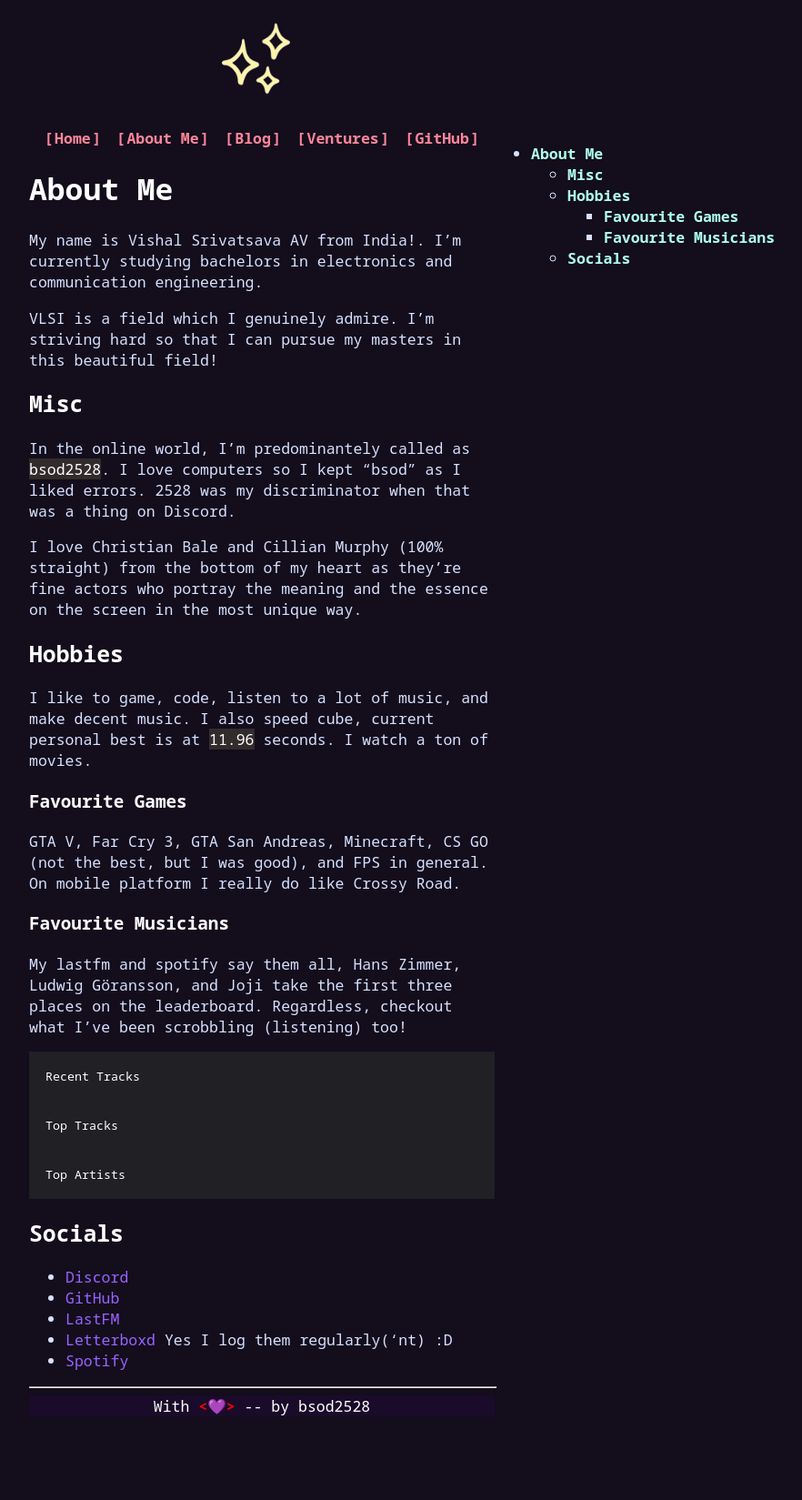
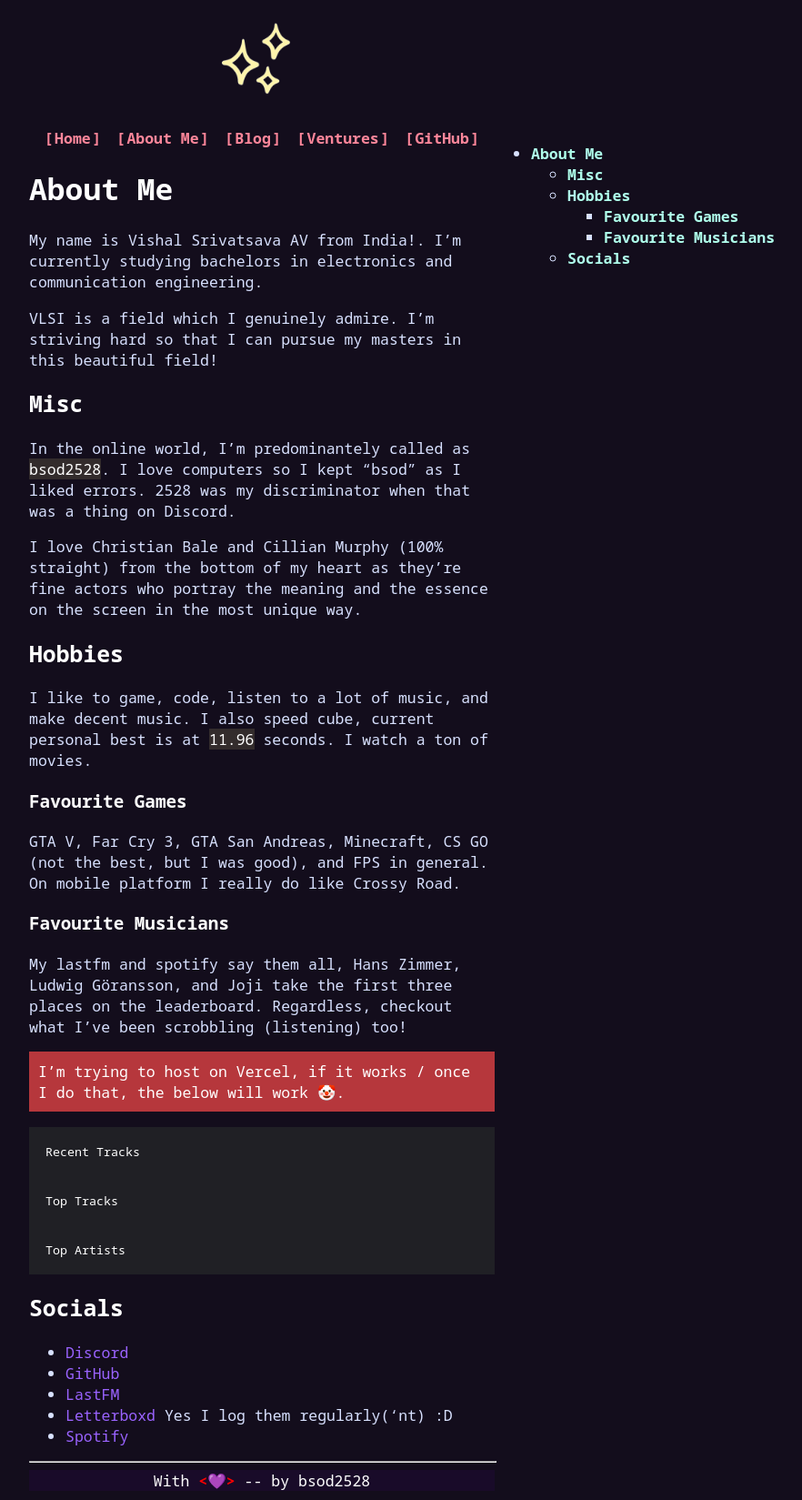
Before and after one commit to elexrieg/elexrieg.github.io, a Jekyll site: the page built from pages/about.md, in a window 1280 px wide. Shown: the whole page at 91% size, without its empty margins (352-1234 px from the left). Built offline with Jekyll 4.4.1, drawn with Linux system fonts in a browser that asks for light colours; before the commit the page ends 1567 px from its top, so only the background shows below that.

Commit message:
chore: add deprecated scss in about me

```diff
--- a/pages/about.md
+++ b/pages/about.md
@@ -29,6 +29,9 @@ GTA V, Far Cry 3, GTA San Andreas, Minecraft, CS GO (not the best, but I was goo
 
 My lastfm and spotify say them all, Hans Zimmer, Ludwig Göransson, and Joji take the first three places on the leaderboard. Regardless, checkout what I've been scrobbling (listening) too!
 
+I'm trying to host on Vercel, if it works / once I do that, the below will work 🤡.
+{:.deprecated}
+
 {% include lastfm.html %}
 
 ## Socials
```
